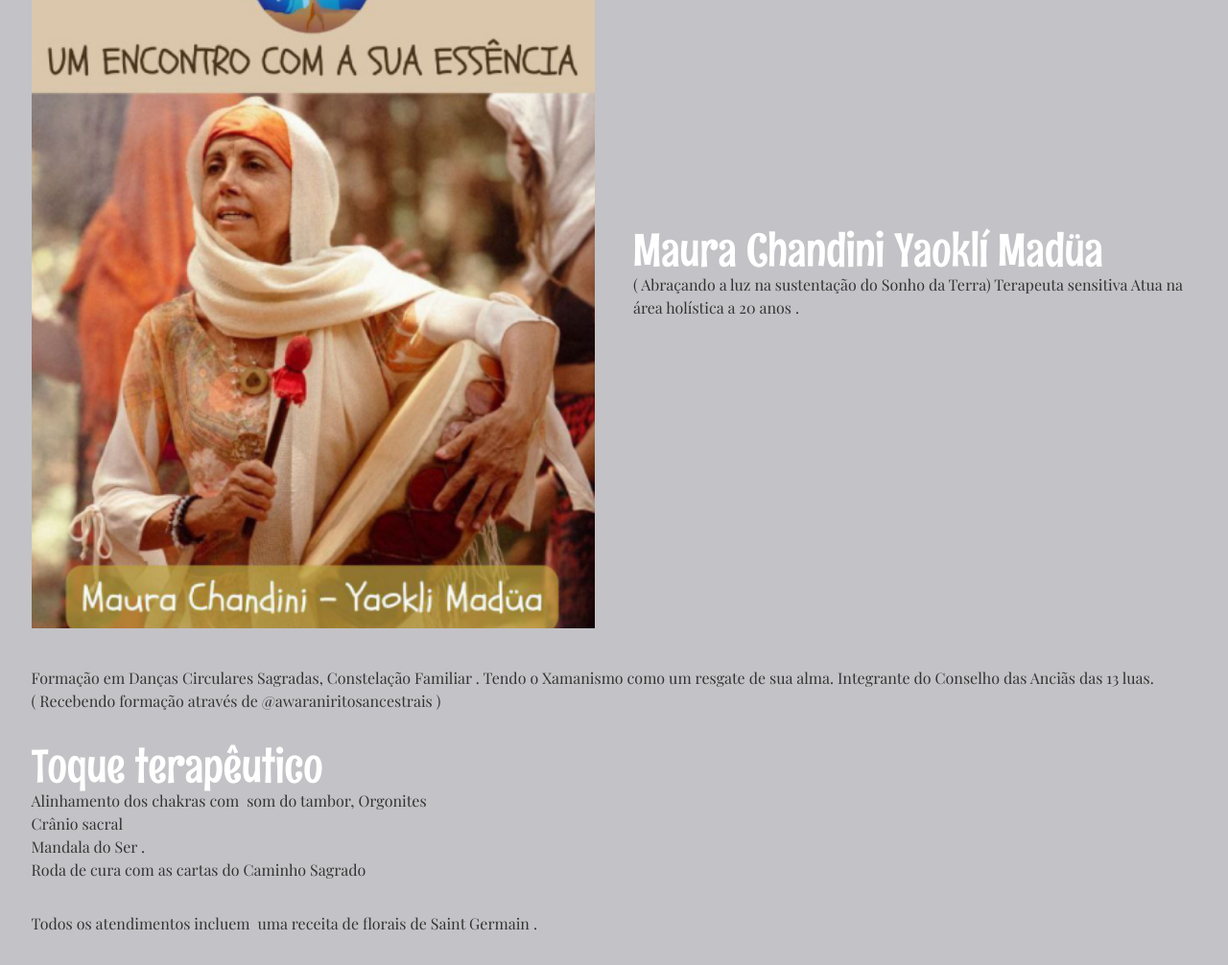
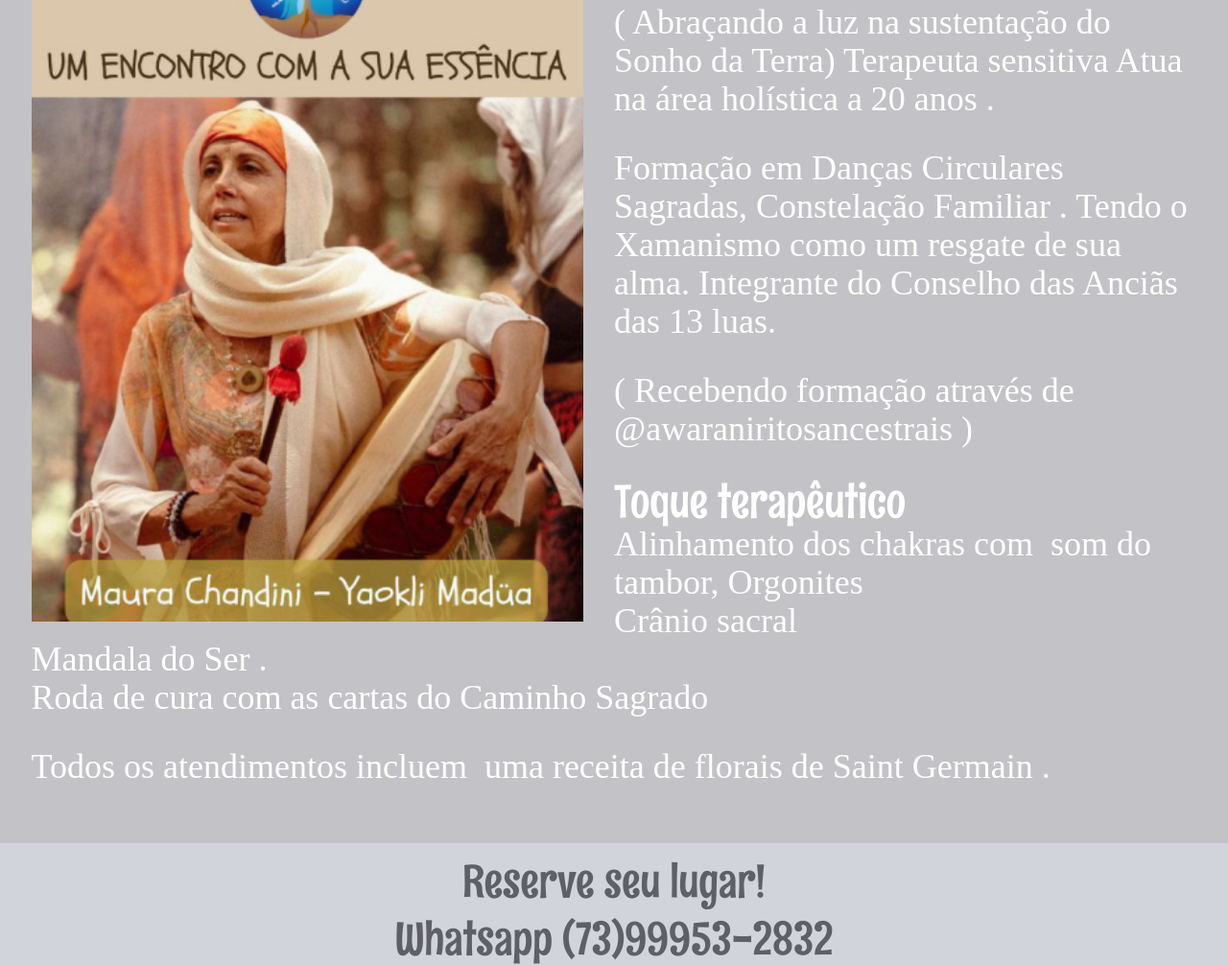
Before and after one commit to Lvl3Mage/GuesthouseWeb, a website built with webpack: page src/html/zen.html in a window 1280 px wide. Shown: the part 4767-5773 px from the top of the page at 96% size. Built offline with nearby package versions, Linux system fonts and the light colour scheme; a web font is replaced by a local one.

Commit message:
Update zen.html

```diff
--- a/src/html/zen.html
+++ b/src/html/zen.html
@@ -191,38 +191,39 @@
 	</div>
 	<div class="bg-gray-350 py-5">
 		<div class="container">
-			<div class="flex justify-center items-center gap-10 md:flex-wrap mb-10">
-				<div class="basis-1/2 md:basis-full">
+			<div class="my-2">
+				<div class="w-1/2 pr-8 pb-2 md:w-full md:pr-0 float-left">
 					<img src="../assets/images/nun.png" alt="" class="w-full">
 				</div>
-				<div class="basis-1/2 md:basis-full">
-					<div class="font-rum text-5xl sm:text-3xl text-white">
+				<div class="">
+					<div class="font-rum text-5xl sm:text-3xl text-white mb-8">
 						Maura Chandini  Yaoklí Madüa
 					</div>
-					<div class="">
-						( Abraçando a luz na sustentação do Sonho da Terra) Terapeuta sensitiva Atua na área holística a 20 anos .
-
-					</div>
-				</div>
-			</div>
-			<div class="">
-				Formação em Danças Circulares Sagradas, Constelação Familiar . Tendo o Xamanismo como um resgate de sua alma. Integrante do Conselho das Anciãs das 13 luas.
-			</div>
-			<div class=" mb-8">
-				( Recebendo formação através de @awaraniritosancestrais )
+					<div class="font-playfairSC text-4xl xl:text-3xl md:text-xl text-white [&>*]:mb-8">
+						<p>( Abraçando a luz na sustentação do Sonho da Terra) Terapeuta sensitiva Atua na área holística a 20 anos .</p>
+						<p>Formação em Danças Circulares Sagradas, Constelação Familiar . Tendo o Xamanismo como um resgate de sua alma. Integrante do Conselho das Anciãs das 13 luas.</p>
+						<p>( Recebendo formação através de @awaraniritosancestrais )</p>
 					</div>
 					<div class="font-rum text-5xl sm:text-3xl text-white">
 						Toque terapêutico
 					</div>
-			<div class="mb-8">
+
+					<div class="font-playfairSC text-4xl xl:text-3xl md:text-xl text-white [&>*]:mb-8">
+						<p>
 							Alinhamento dos chakras com  som do tambor, Orgonites <br>
 							Crânio sacral  <br>
 							Mandala do Ser . <br>
 							Roda de cura com as cartas do Caminho Sagrado
+
+						</p>
+						<p>
+							Todos os atendimentos incluem  uma receita de florais de Saint Germain .
+						</p>
 					</div>
-			<div class="mb-8">
-				Todos os atendimentos incluem  uma receita de florais de Saint Germain .
 				</div>
+				<div class="clear-both"></div>
+			</div>
+
 
 		</div>
 	</div>
```
Lines whose indentation alone changed are shown as unchanged.
